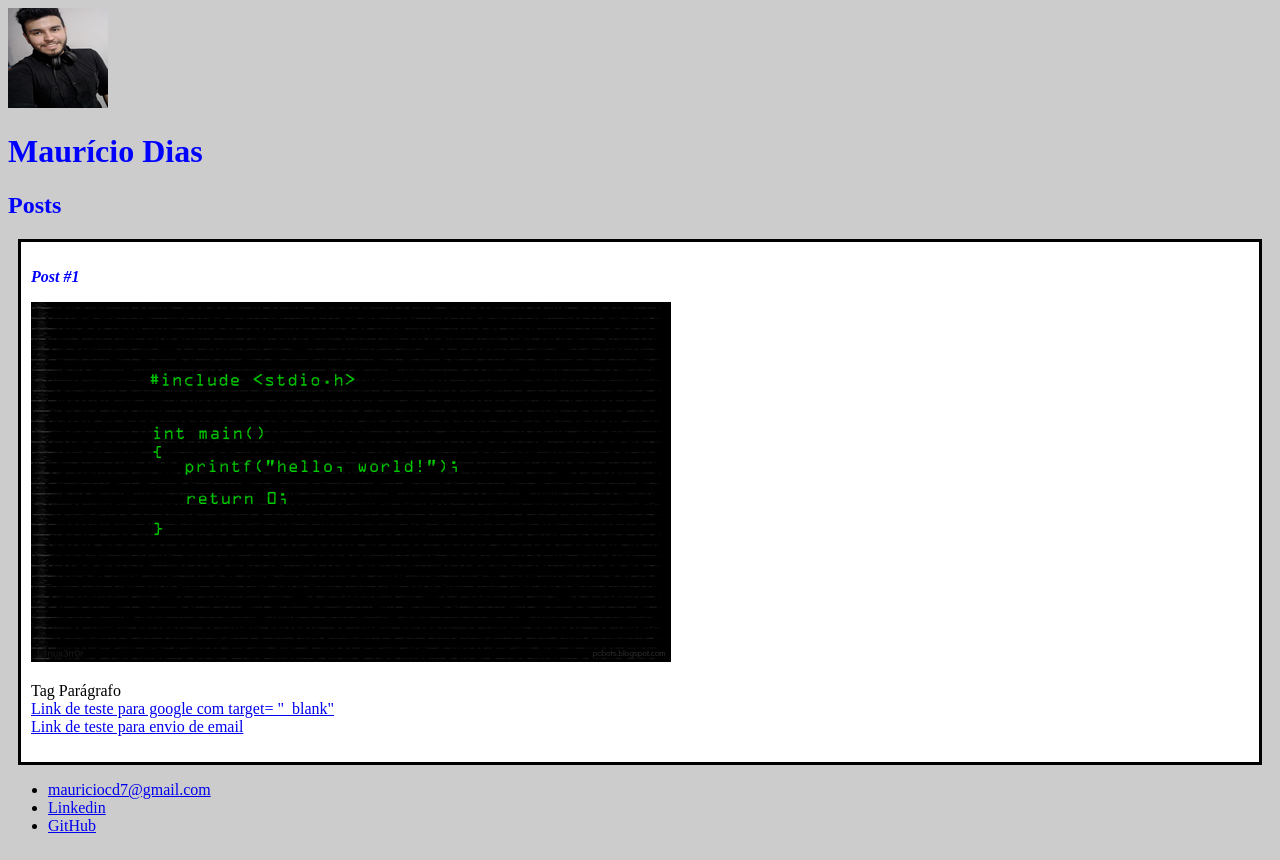
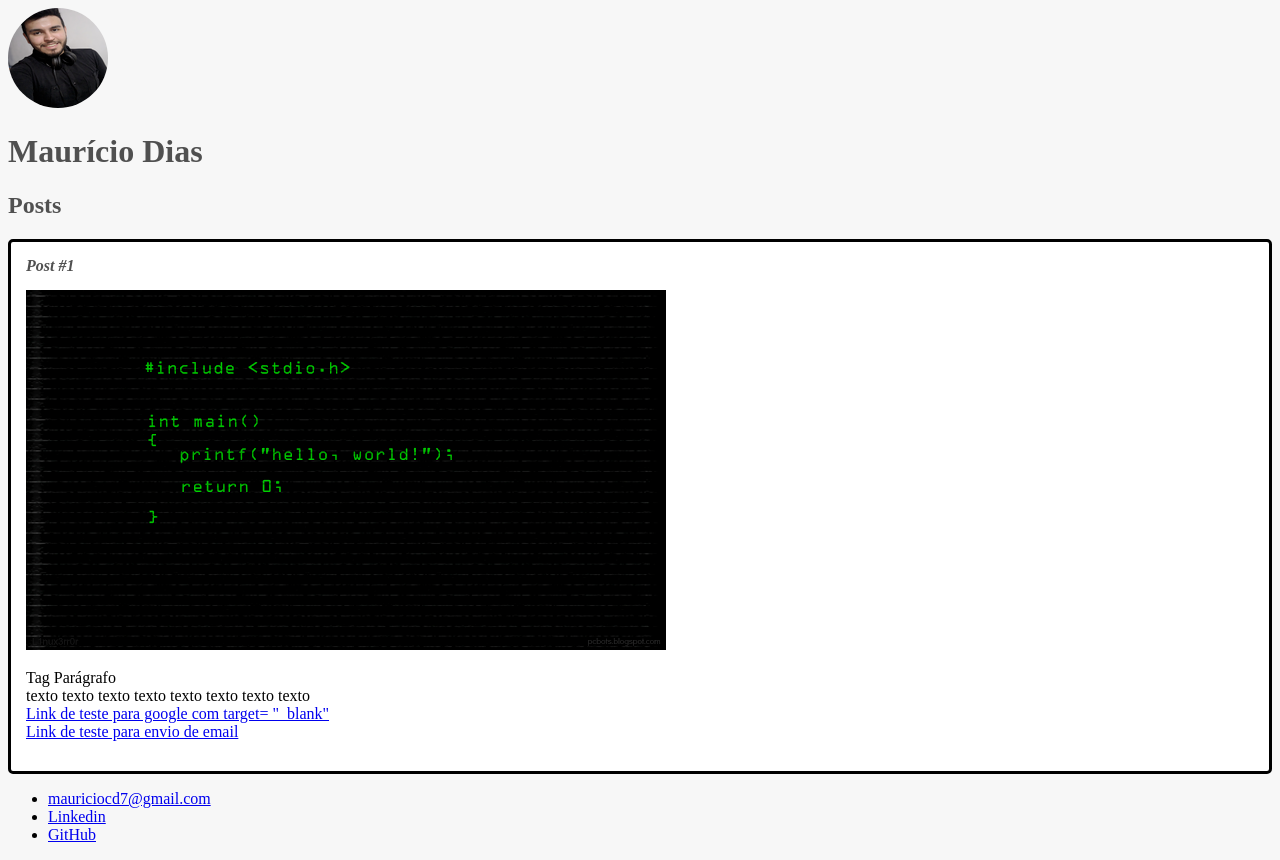
Before and after one commit to mauriciocd7/HtmlCss_DIO, a plain HTML site: page index.html in a window 1280 px wide. Drawn offline with Linux system fonts and the light colour scheme.

Commit message:
Alteração de layout focado em cores css e bordas

```diff
--- a/index.html
+++ b/index.html
@@ -8,7 +8,7 @@
 </head>
 <body>
     <header>
-        <img src="M.png" alt="profile image of Maurício Dias">
+        <img src="M.png" alt="profile image of Maurício Dias" class="photo">
         <h1 id="title">Maurício Dias</h1>
     </header>
     <section>
@@ -18,10 +18,13 @@
         <article class="post">
             <header>
                 <h3 class="post_title">Post #1</h3>
-                <img src="helloWorld.png" alt="test image"></img>
+                <img src="helloWorld.png" alt="test image" class="post_image"></img>
             </header>
-            <p>
+            <p class="post_content">
                 Tag Parágrafo <br>
+
+                texto texto texto texto texto texto texto texto <br>
+
                 <a href="https://www.google.com.br" target= "_blank">Link de teste para google com target= "_blank"</a>
                 <br>
                 <a href ="mailto:mauriciocd7@gmail.com">Link de teste para envio de email</a>
--- a/style.css
+++ b/style.css
@@ -1,19 +1,37 @@
 body{
-    background: #ccc;
+    background: #f7f7f7;
+}
+
+.photo{
+    color: 1px solid #505050;
+    border-radius: 50px;
 }
 
 #title, .subtitle, .post_title{
-    color: blue;
+    color: #505050;
 }
 
 .post_title{
     font-size: 16px;
     font-style: italic;
+    margin: 0;
+    margin-bottom: 15px;
 }
 
 .post{
     background: #fff;
-    padding: 10px;
+    padding: 15px;
     border: 3px solid #000;
-    margin: 10px;
+    margin-bottom: 15px;
+    border-radius: 5px;
 }
+
+.post_content{
+    margin:0;
+    margin-bottom: 15px;
+
+}
+
+.post_image{
+    margin-bottom: 15px;
+}
```
Also changed, not shown: 2 other files.
